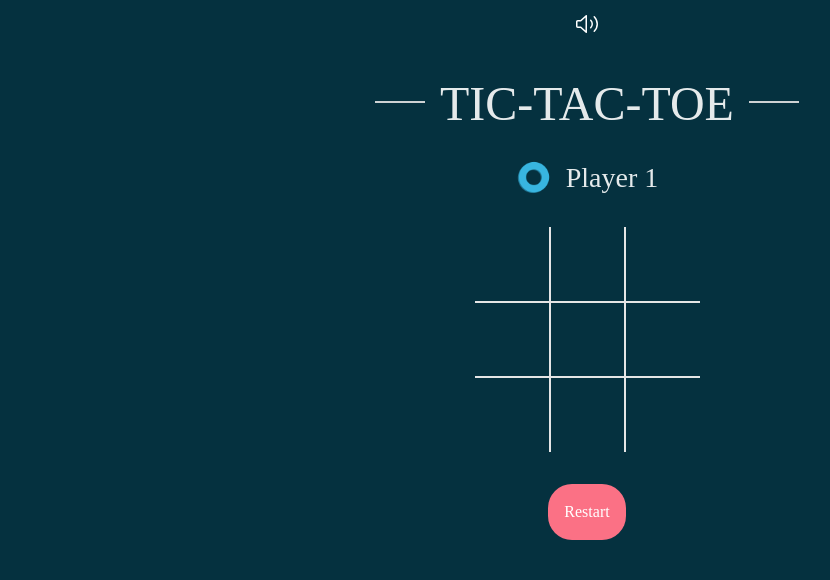
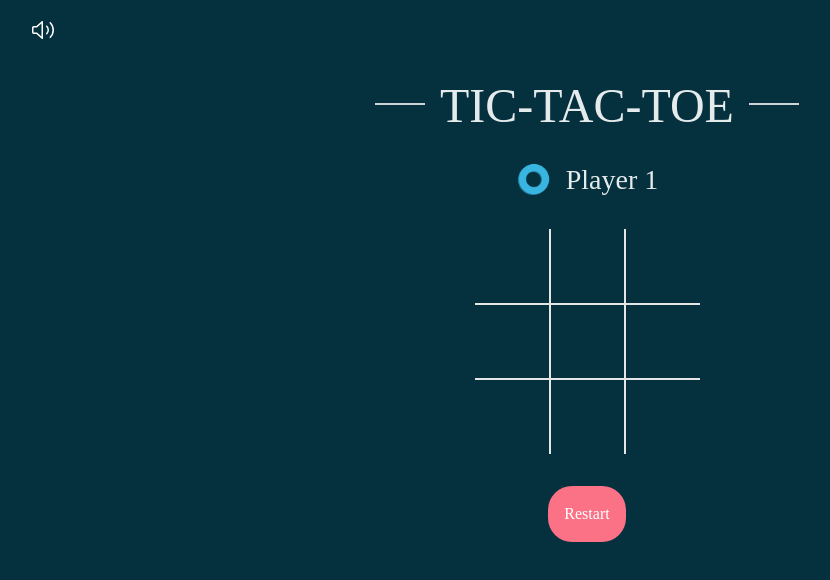
Before and after one commit to biancashiromoto/react-tic-tac-toe, a React (Vite) app: page / in a window 1280 px wide. Shown: the top 580 px of the page, without its empty margins (53-883 px from the left). Built offline with nearby package versions, Linux system fonts and the light colour scheme; a web font is replaced by a local one.

Commit message:
style: Place toggle mute button in left top corner

```diff
--- a/src/App.tsx
+++ b/src/App.tsx
@@ -18,7 +18,7 @@ const App = () => {
       data-testid="app"
     >
       <Button.Root
-        className="toggle-mute__button left-2 top-2 z-10 text-2xl hover:bg-teal-900 p-3 rounded-full transition-all"
+        className="toggle-mute__button left-2 top-2 z-10 text-2xl hover:bg-teal-900 p-2 rounded-full transition-all mr-[85%] mt-[10px]"
         onClick={() => toggleMute()}
         dataTestId="toggle-mute__button"
         disabled={false}
```
